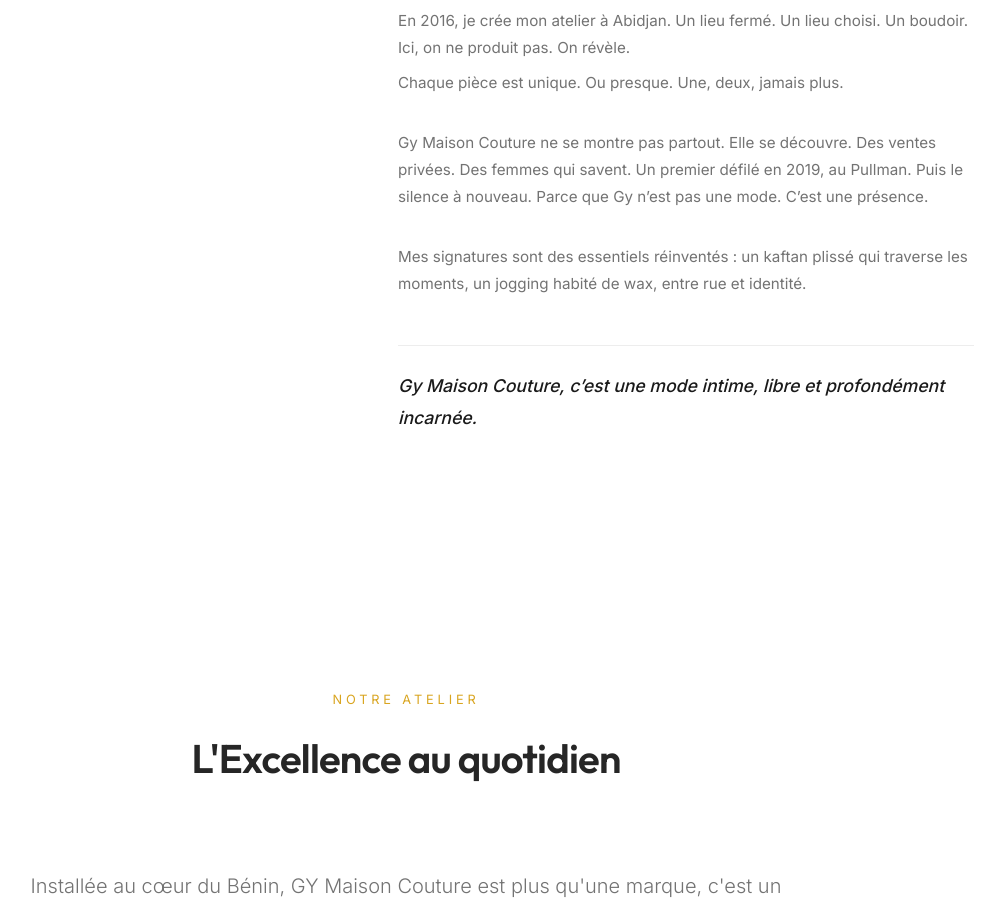
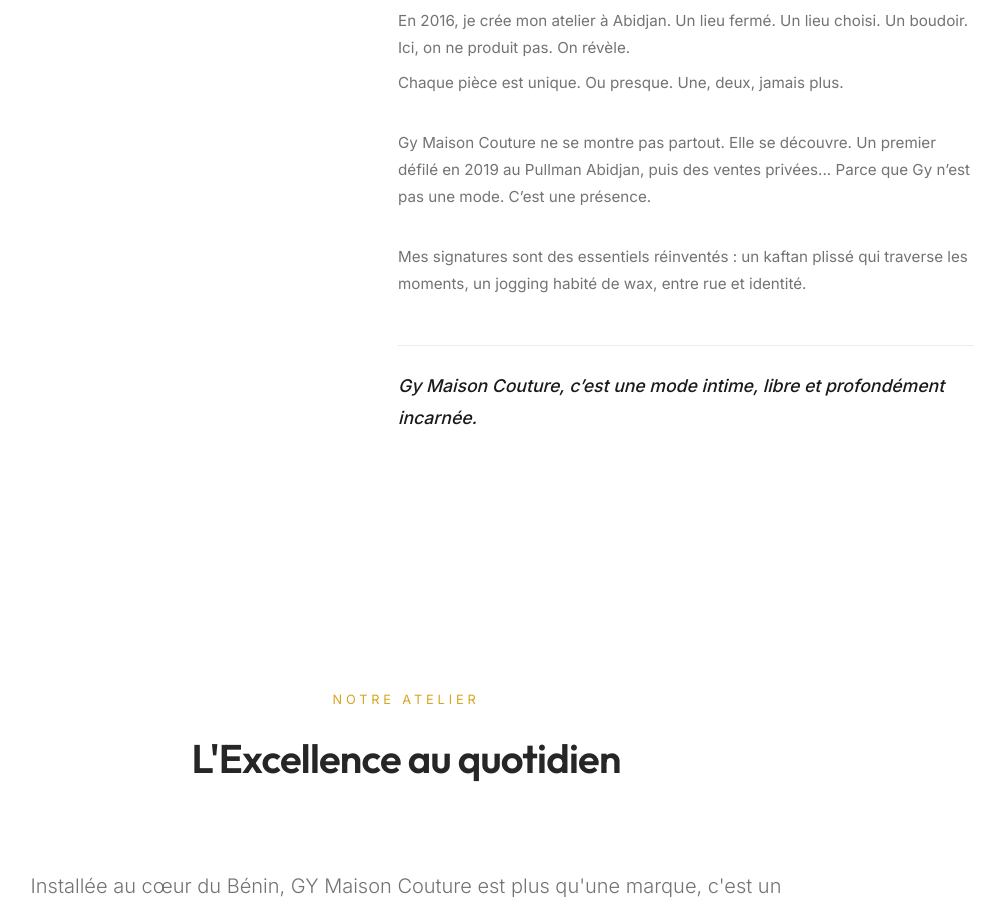
Before and after one commit to ITAINNOVATE/GY-MC, a React (Vite) app: page /about in a window 1280 px wide. Shown: the part 1120-2027 px from the top of the page, without its empty margins (234-1239 px from the left). Built offline with nearby package versions, Linux system fonts and the light colour scheme; no server answers; the database is empty.

Commit message:
docs: mise à jour de la section défilé et ventes privées

```diff
--- a/src/pages/About.tsx
+++ b/src/pages/About.tsx
@@ -46,7 +46,7 @@ const About: React.FC = () => {
               </div>
 
               <div className="manifesto-story">
-                <p>Gy Maison Couture ne se montre pas partout. Elle se découvre. Des ventes privées. Des femmes qui savent. Un premier défilé en 2019, au Pullman. Puis le silence à nouveau. Parce que Gy n’est pas une mode. C’est une présence.</p>
+                <p>Gy Maison Couture ne se montre pas partout. Elle se découvre. Un premier défilé en 2019 au Pullman Abidjan, puis des ventes privées... Parce que Gy n’est pas une mode. C’est une présence.</p>
               </div>
 
               <div className="manifesto-story">
```
